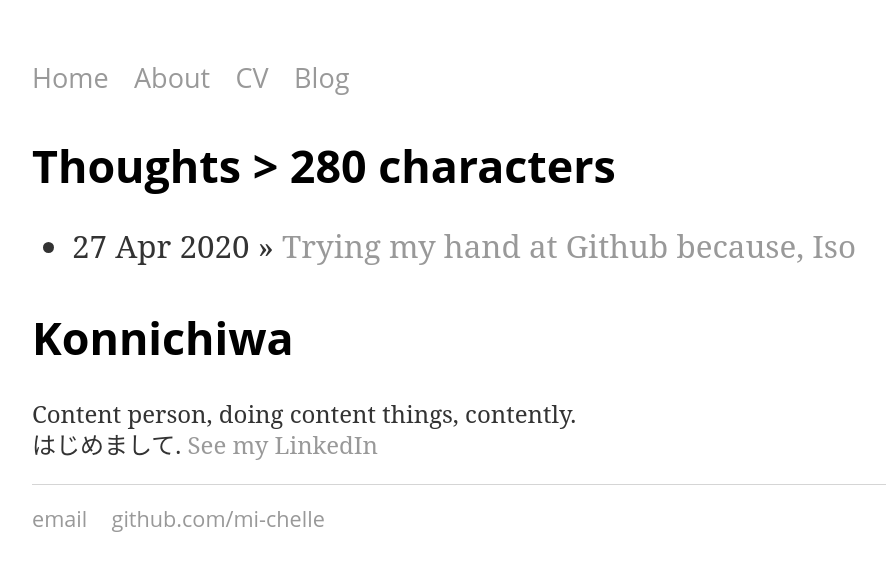
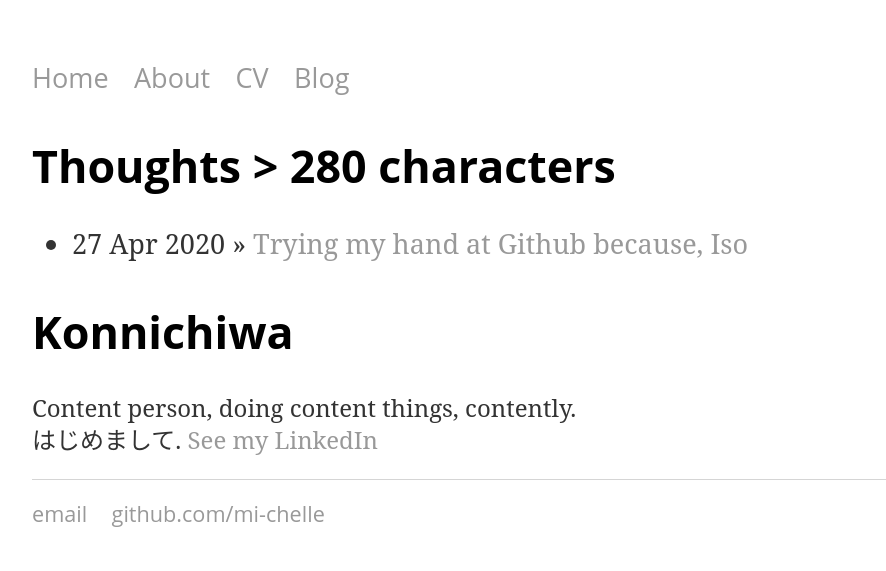
Before and after one commit to mi-chelle/akauntabiritii, a Jekyll site: the page built from blog/index.html, in a window 1280 px wide. Shown: the top 571 px of the page, without its empty margins (160-1046 px from the left). Built offline with Jekyll 4.4.1, drawn with Linux system fonts in a browser that asks for light colours.

Commit message:
Update main.css

```diff
--- a/css/main.css
+++ b/css/main.css
@@ -48,14 +48,14 @@ footer {
 
 ul.posts {
     margin: 20px auto 40px;
-    font-size: 1.4em;
+    font-size: 1.3em;
     font-family:'Crimson Text', 'Roboto Slab', 'Serif';
     line-height: 1.3em;
     color: #333;
 }
 
 ul.posts li {
-    font-size: 1.4em;
+    font-size: 1.3em;
     font-family:'Crimson Text', 'Roboto Slab', 'Serif';
     line-height: 1.3em;
     color: #333;
@@ -63,14 +63,14 @@ ul.posts li {
 
 ul {
     margin: 20px auto 40px;
-    font-size: 1.4em;
+    font-size: 1.3em;
     font-family:'Crimson Text', 'Roboto Slab', 'Serif';
     line-height: 1.3em;
     color: #333;
 }
 
 li {
-    font-size: 1.4em;
+    font-size: 1.3em;
     font-family:'Crimson Text', 'Roboto Slab', 'Serif';
     line-height: 1.3em;
     color: #333;
```
